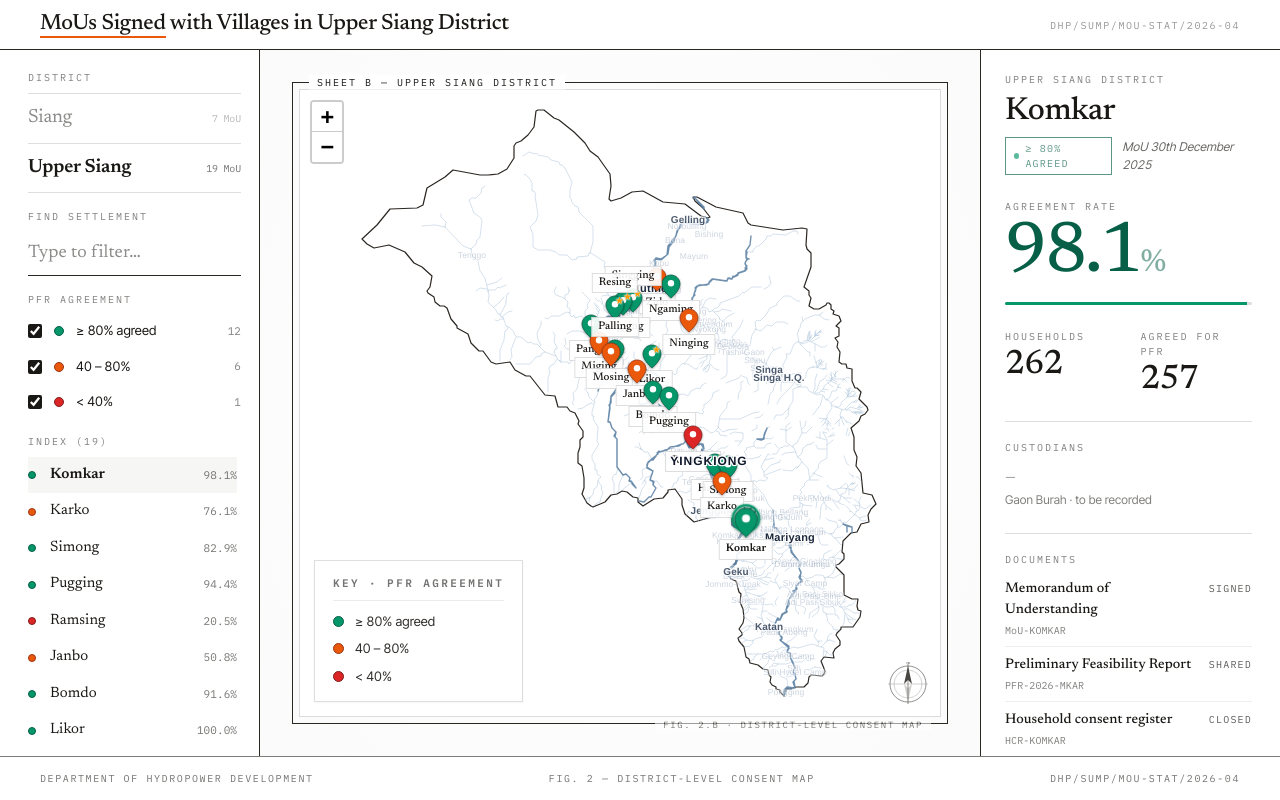
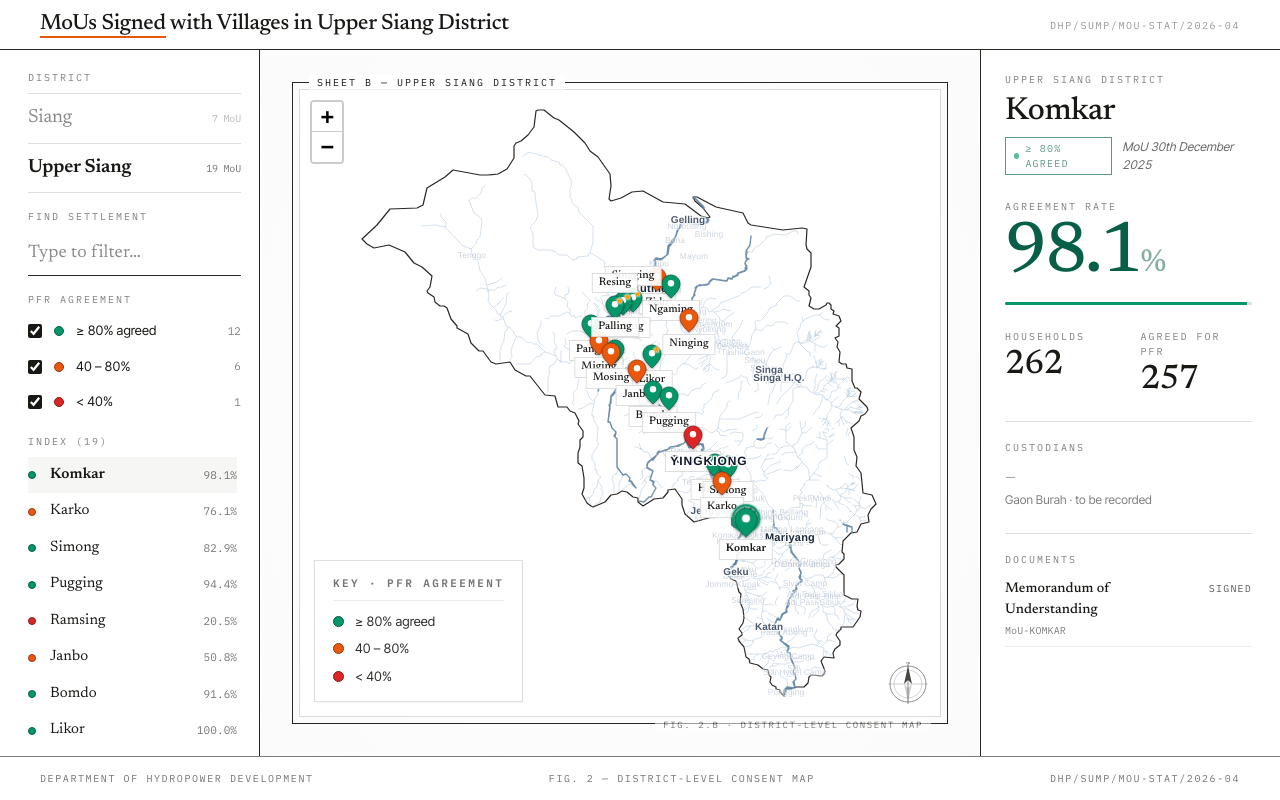
Before and after one commit to chockidorji/siang-map, a React (Vite) app in the folder siang-mou-map/: page / in a window 1280 px wide. Built offline with nearby package versions, Linux system fonts and the light colour scheme.

Commit message:
ui(detail): documents section shows MoU only per officer feedback

```diff
--- a/siang-mou-map/src/components/DetailPanel.tsx
+++ b/siang-mou-map/src/components/DetailPanel.tsx
@@ -158,9 +158,7 @@ function Detail({ v, districtName }: { v: Village; districtName: string }) {
         <SectionLabel>Documents</SectionLabel>
         <ul style={{ margin: '12px 0 0', padding: 0, listStyle: 'none', display: 'grid', gap: 8 }}>
           {[
-            { name: 'Memorandum of Understanding',  code: `MoU-${docCode}`, state: 'signed' as const },
-            { name: 'Preliminary Feasibility Report', code: `PFR-2026-${docCode.slice(-4)}`, state: 'shared' as const },
-            { name: 'Household consent register',   code: `HCR-${docCode}`, state: s === 'high' ? 'closed' as const : 'in progress' as const },
+            { name: 'Memorandum of Understanding', code: `MoU-${docCode}`, state: 'signed' as const },
           ].map((d) => (
             <li
               key={d.code}
```
